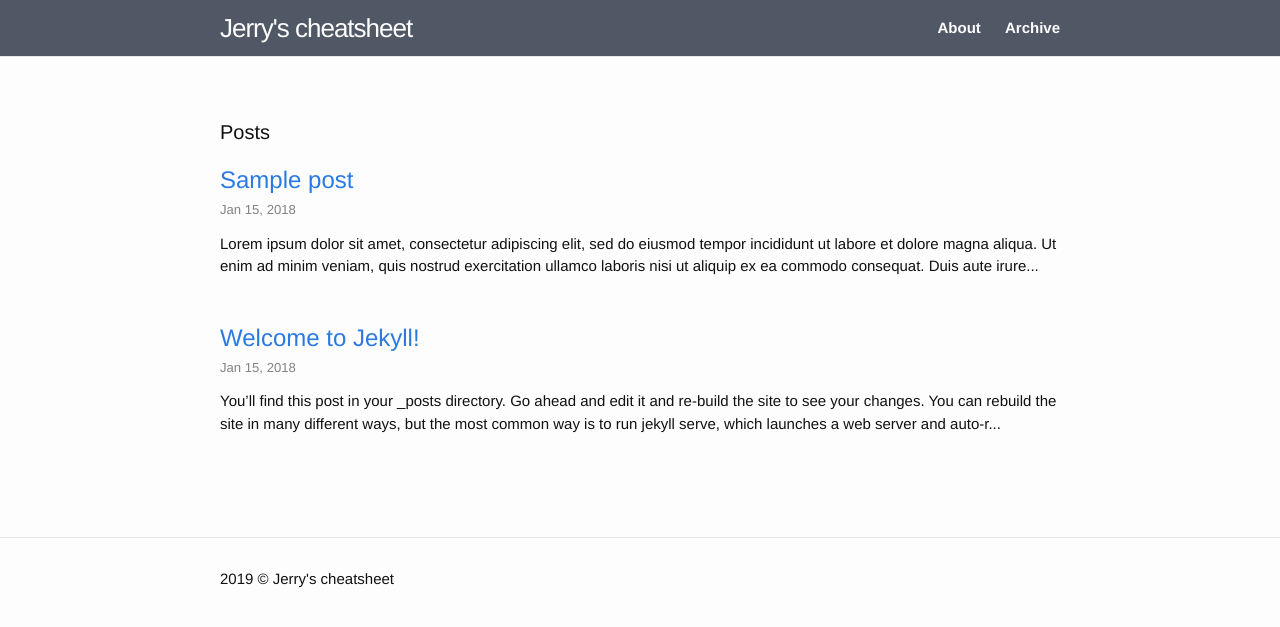
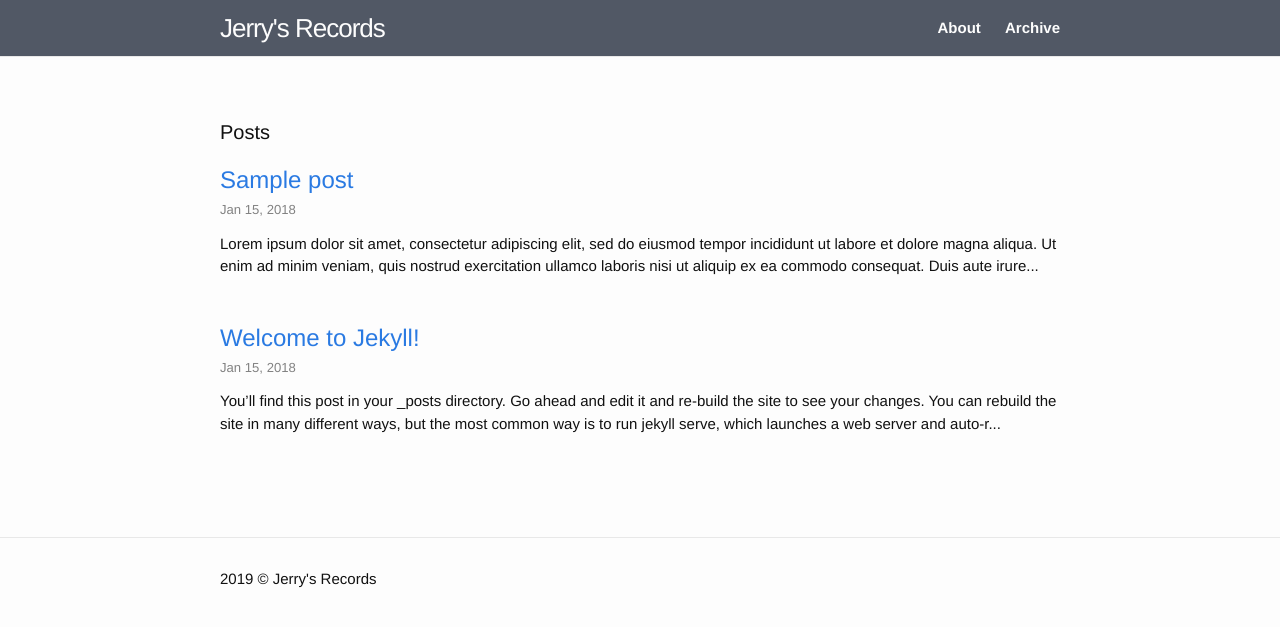
Before and after one commit to yoojoonsang/yoojoonsang.github.io, a Jekyll site: the page built from index.html, in a window 1280 px wide. Shown: the top 627 px of the page. Built offline with Jekyll 4.4.1, drawn with Linux system fonts in a browser that asks for light colours; the list of posts is cut into pages by our own code.

Commit message:
Jerry's cheatsheet -> Jerry Records로 변경

```diff
--- a/_config.yml
+++ b/_config.yml
@@ -1,5 +1,5 @@
 # Site settings
-title: Jerry's cheatsheet
+title: Jerry's Records
 email: phoibos@gmail.com
 description: > # this means to ignore newlines until "baseurl:"
   Welcome to my awesome blog.
```
Also changed, not shown: 7 other files.
